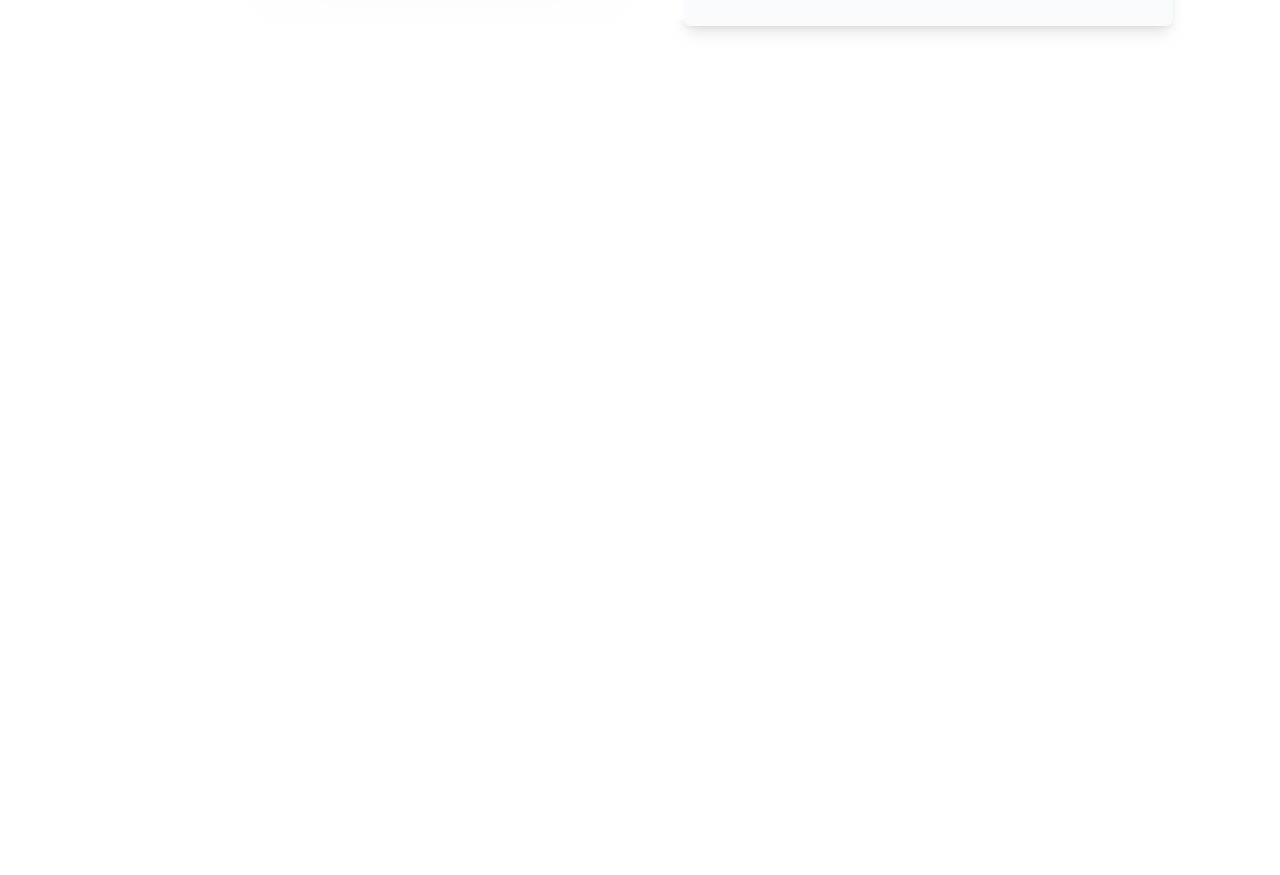
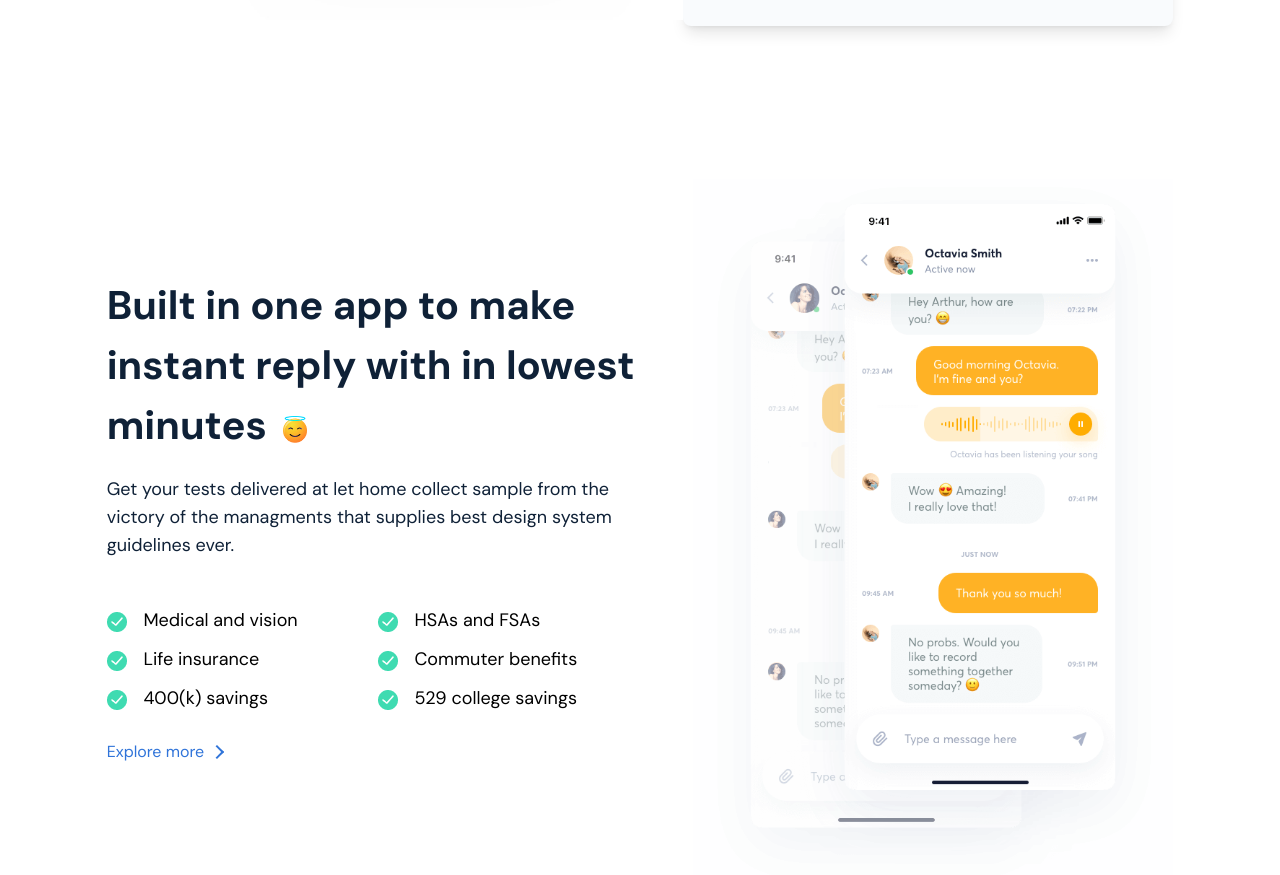
Before and after one commit to KhaledMostafa990/nextjs-agency-website-landing-page, a Next.js app: page / in a window 1280 px wide. Shown: the part 1960-2835 px from the top of the page. Before the commit the page ends 2099 px from the top, so only its background shows below. Built offline with nearby package versions, Linux system fonts and the light colour scheme.

Commit message:
complete core feature section

```diff
--- /dev/null
+++ b/components/CoreFeatureSection.js
@@ -0,0 +1,111 @@
+import React from 'react';
+function CoreFeatureSection() {
+  return (
+    <section className='col-span-12 container h-full py-10 xl:pb-28'>
+      <div className='col-start-3 col-span-9 lg:col-start-2 lg:col-span-10 3xl:col-start-3 3xl:col-span-8  flex flex-col gap-4 lg:flex-row-reverse lg:justify-between xl:gap-0'>
+        {/* Feature image */}
+        <figure className='block lg:flex-1 aspect-h-4 aspect-w-3 lg:aspect-h-2 lg:aspect-w-3'>
+          <img
+            className='object-cover'
+            src='../images/app.png'
+            alt='agency app image'
+          />
+        </figure>
+
+        {/* Feature description */}
+        <div className='flex flex-col gap-8 md:gap-12 lg:w-[55%]  lg:pt-24 2xl:pt-12 2xl:flex-1 '>
+          {/* Intro */}
+          <div className='flex flex-col gap-5 md:items-center lg:items-start'>
+            <h2 className='text-2xl md:text-4xl text-heading-base font-semibold md:font-bold text-center md:text-center lg:text-start'>
+              <span className='md:block '>Built in one app to make</span>
+              <span> instant reply with in lowest minutes</span>
+
+              <figure className=' inline-block pl-4 relative top-1'>
+                <img
+                  className='w-6'
+                  src='../images/icons/emoji.png'
+                  alt='angel icon'
+                />
+              </figure>
+            </h2>
+
+            <p className='text-heading-base text-center md:text-center lg:text-start font-light leading-7 md:text-lg max-w-md md:max-w-lg'>
+              Get your tests delivered at let home collect sample from the
+              victory of the managments that supplies best design system
+              guidelines ever.
+            </p>
+          </div>
+          {/* Intro End  */}
+
+          {/* feature list */}
+          <div className='flex flex-col gap-5 md:gap-7 md:justify-center'>
+            <div className='flex flex-col sm:flex-row gap-3 md:gap-20'>
+              <ul className='flex flex-col gap-3'>
+                <li>
+                  <img
+                    className='w-8 pr-3 inline-block'
+                    src='../images/icons/check-circle.png'
+                    alt='check success icon'
+                  />
+                  <span className='md:text-lg'> Medical and vision</span>
+                </li>
+                <li>
+                  <img
+                    className='w-8 pr-3 inline-block'
+                    src='../images/icons/check-circle.png'
+                    alt='check success icon'
+                  />
+                  <span className='md:text-lg'> Life insurance</span>
+                </li>
+                <li>
+                  <img
+                    className='w-8 pr-3 inline-block'
+                    src='../images/icons/check-circle.png'
+                    alt='check success icon'
+                  />
+                  <span className='md:text-lg'> 400(k) savings</span>
+                </li>
+              </ul>
+
+              <ul className='flex flex-col gap-3'>
+                <li>
+                  <img
+                    className='w-8 pr-3 inline-block'
+                    src='../images/icons/check-circle.png'
+                    alt='check success icon'
+                  />
+                  <span className='md:text-lg'> HSAs and FSAs</span>
+                </li>
+                <li>
+                  <img
+                    className='w-8 pr-3 inline-block'
+                    src='../images/icons/check-circle.png'
+                    alt='check success icon'
+                  />
+                  <span className='md:text-lg'> Commuter benefits</span>
+                </li>
+                <li>
+                  <img
+                    className='w-8 pr-3 inline-block'
+                    src='../images/icons/check-circle.png'
+                    alt='check success icon'
+                  />
+                  <span className='md:text-lg'> 529 college savings</span>
+                </li>
+              </ul>
+            </div>
+
+            {/* explore link */}
+            <a href='#' className='text-link'>
+              <span className='inline-block pr-2'> Explore more</span>
+              <span className='inline-block w-2.5 h-2.5 border-link border-2 border-t-0 border-l-0 rotate-[-45deg] '></span>
+            </a>
+          </div>
+        </div>
+        {/* Feature description End */}
+      </div>
+    </section>
+  );
+}
+
+export default CoreFeatureSection;
--- a/package.json
+++ b/package.json
@@ -15,6 +15,7 @@
     "sharp": "^0.31.1"
   },
   "devDependencies": {
+    "@tailwindcss/aspect-ratio": "^0.4.2",
     "autoprefixer": "^10.4.12",
     "eslint": "8.24.0",
     "eslint-config-next": "12.3.1",
--- a/pages/index.js
+++ b/pages/index.js
@@ -1,3 +1,4 @@
+import CoreFeatureSection from '../components/CoreFeatureSection';
 import FeaturesSection from '../components/FeaturesSection';
 import Hero from '../components/Hero';
 import SupportSection from '../components/SupportSection';
@@ -8,6 +9,7 @@ export default function Home({ data }) {
       <Hero />
       <SupportSection />
       <FeaturesSection accordionData={data.accordion} />
+      <CoreFeatureSection />
     </>
   );
 }
--- a/tailwind.config.js
+++ b/tailwind.config.js
@@ -1,5 +1,7 @@
 /** @type {import('tailwindcss').Config} */
 module.exports = {
+  plugins: [require('@tailwindcss/aspect-ratio')],
+
   content: [
     './pages/**/*.{js,ts,jsx,tsx}',
     './components/**/*.{js,ts,jsx,tsx}',
@@ -49,7 +51,7 @@ module.exports = {
         '3xl': [
           '30px',
           {
-            letterSpacing: '1.5',
+            letterSpacing: '0px',
           },
         ],
 
@@ -86,9 +88,8 @@ module.exports = {
         heading: {
           base: '#0F2137', // primary heading color
         },
-        link: '#4F96FF',
+        link: '#3074d9',
       },
     },
   },
-  plugins: [],
 };
```
Also changed, not shown: 1 other file (tests, documents, lock files or other folders).
